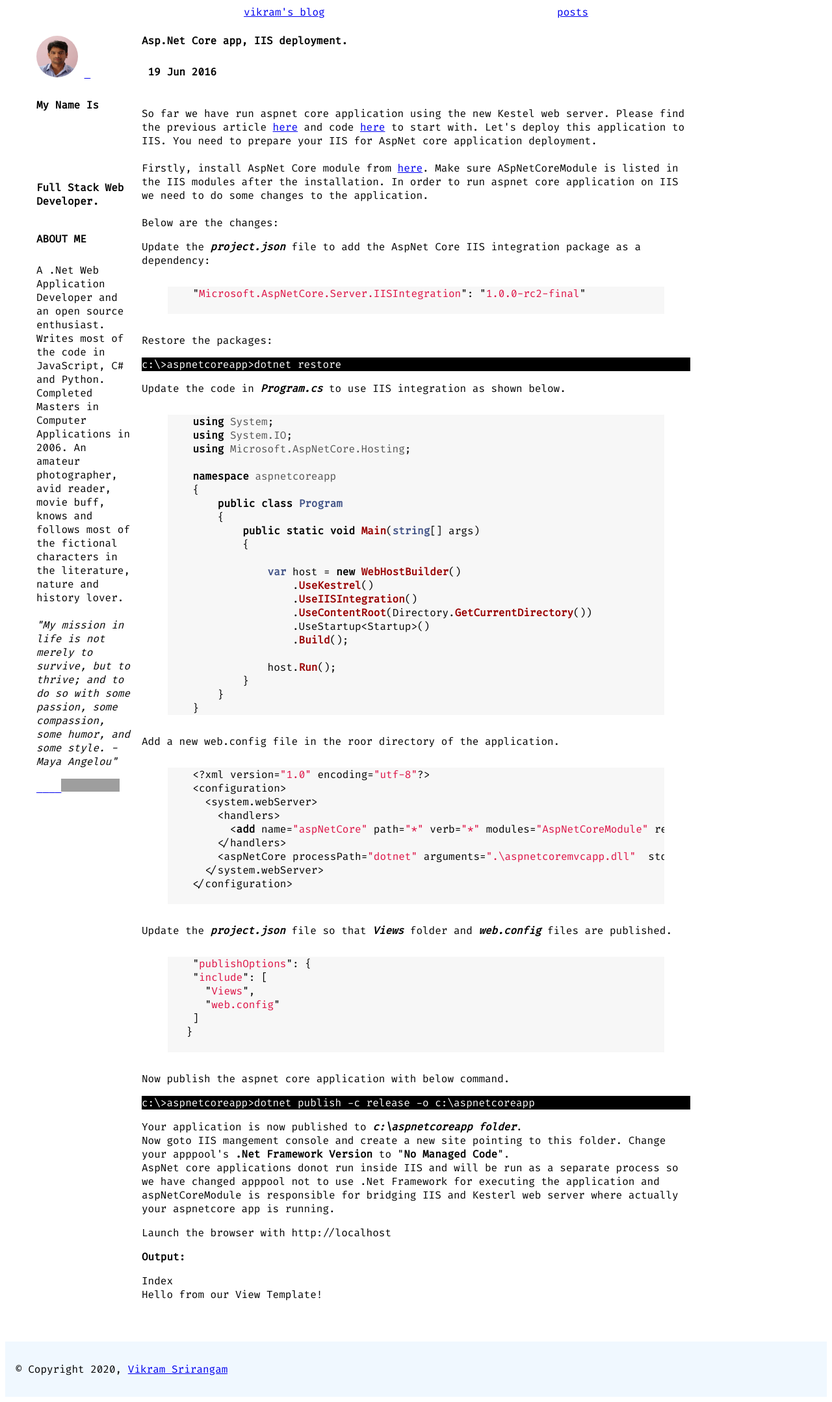
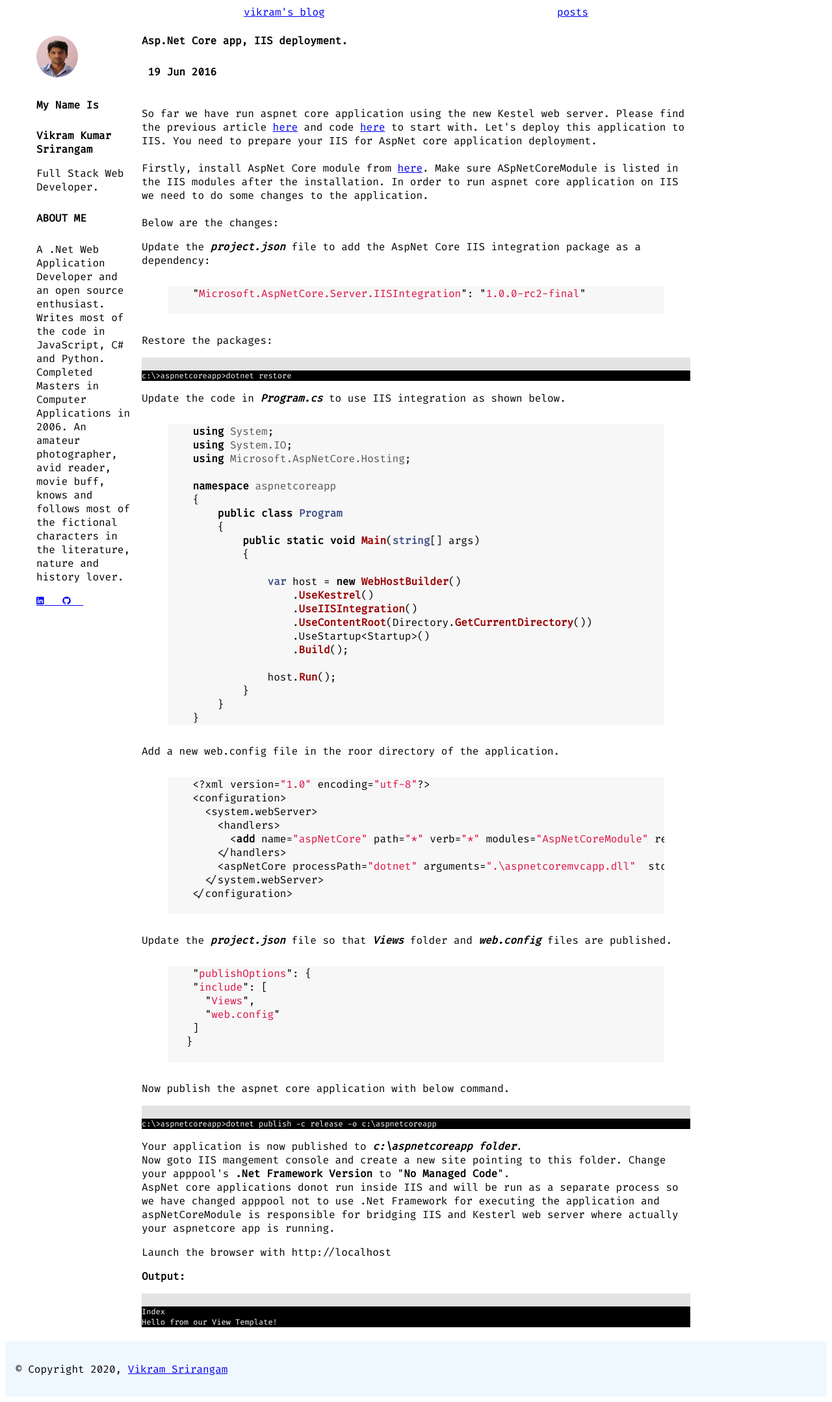
Before and after one commit to srirangamv/srirangamv.github.io, a Jekyll site: the page built from _posts/2016-06-19-aspnetcore-minimalapp-iis-deployment.md, in a window 1280 px wide. Shown: the whole page at 65% size. Built offline with Jekyll 4.4.1, drawn with Linux system fonts in a browser that asks for light colours; grey boxes are pictures that could not be loaded.

Commit message:
css changes.

```diff
--- a/_layouts/default.html
+++ b/_layouts/default.html
@@ -36,41 +36,40 @@
         <label for="hamburger" class="hamburger-label" role="button" aria-labelledby="menu">=</label>
         <nav class="sidebar">
             <!-- Navigation -->
+            <input id="hamburger" type='checkbox' class="hamburger-checkbox">
+            <label for="hamburger" class="hamburger-label" role="button" aria-labelledby="menu">X</label>
             <ul class="menu">
                 <li>
                     <img src="/images/LkdIn.jpg" class="userprofile" alt="user profile photo" />
-                    <a id="close" href="javascript:void();" onclick="return false;">
-                        <i class="icon-close">&nbsp;</i>
-                    </a>
                     <h5 id="mainText" class="center">My Name Is</h5>
-                    <h1 style="color: white;" class="center">
+                    <h1 class="center">
                         Vikram Kumar <b>Srirangam</b>
                     </h1>
-                    <h6 id="mainText" class="center">Full Stack Web Developer.</h6>
+                    <p class="center">Full Stack Web Developer.</p>
                     <h5 class="center"><b>ABOUT ME</b></h5>
                     <p>
                         A .Net Web Application Developer and an open source enthusiast. Writes most of the code in
                         JavaScript, C# and Python. Completed Masters in Computer Applications in 2006. An amateur
                         photographer, avid reader, movie buff, knows and follows most of the fictional characters in the
                         literature, nature and history lover.
-                        <br />
+                        <!-- <br />
                         <br />
                         <i>"My mission in life is not merely to survive, but to thrive; and to do so with some passion,
-                            some compassion, some humor, and some style. -Maya Angelou"</i>
+                            some compassion, some humor, and some style. -Maya Angelou"</i> -->
                     </p>
                 </li>
                 <li>
-                    <a href="https://in.linkedin.com/in/vikramsrirangam?trk=profile-badge" class="social-link"
+                    <a href="https://in.linkedin.com/in/vikramsrirangam?trk=profile-badge" class="fi-social-linkedin"
                         target="_blank" title="social link to Linkedin">
                         <i class="icon-social-linkedin">&nbsp;</i>
                     </a>
-                    <a href="https://github.com/vwtt" class="social-link" target="_blank" title="social link to GitHub">
+                    <a href="https://github.com/vwtt" class="fi-social-github" target="_blank" title="social link to GitHub">
                         <i class="icon-social-github">&nbsp;</i>
                     </a>
-                    <a href="https://www.codewars.com/users/vwtt" class="social-link" target="_blank"
+                    <!-- <a href="https://www.codewars.com/users/vwtt" class="social-link" target="_blank"
                         title="social link to CodeWars">
                         <img src="https://www.codewars.com/users/vwtt/badges/small" alt="codewars badge of honor">
-                    </a>
+                    </a> -->
                 </li>
             </ul>
         </nav>
--- a/css/style.css
+++ b/css/style.css
@@ -160,7 +160,9 @@
             height: 64px;
         }
 
-        p.cmd {
+        p.cmd, p.output {
             background-color: black;
             color: white;
+            border-top: solid 20px rgb(227, 227, 227);
+            font-size: 12px;
         }
```
